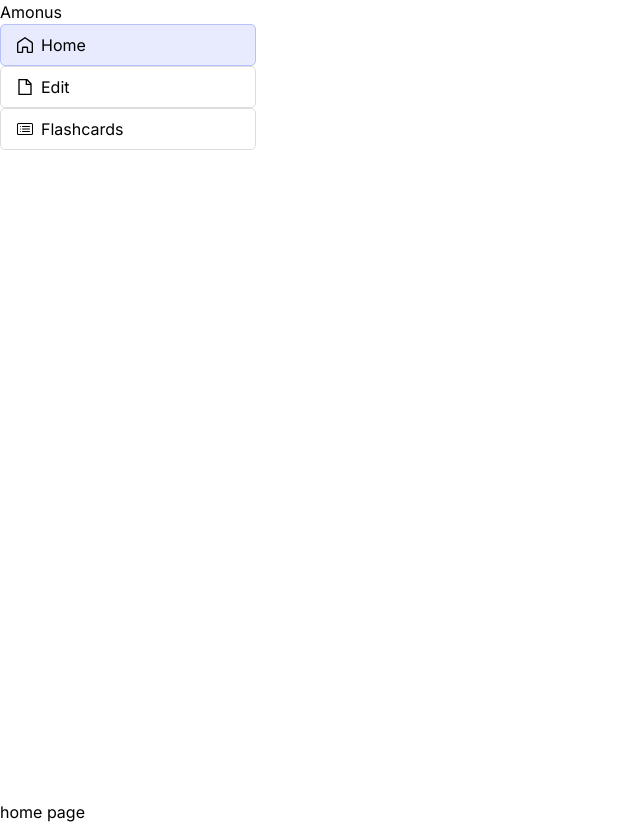
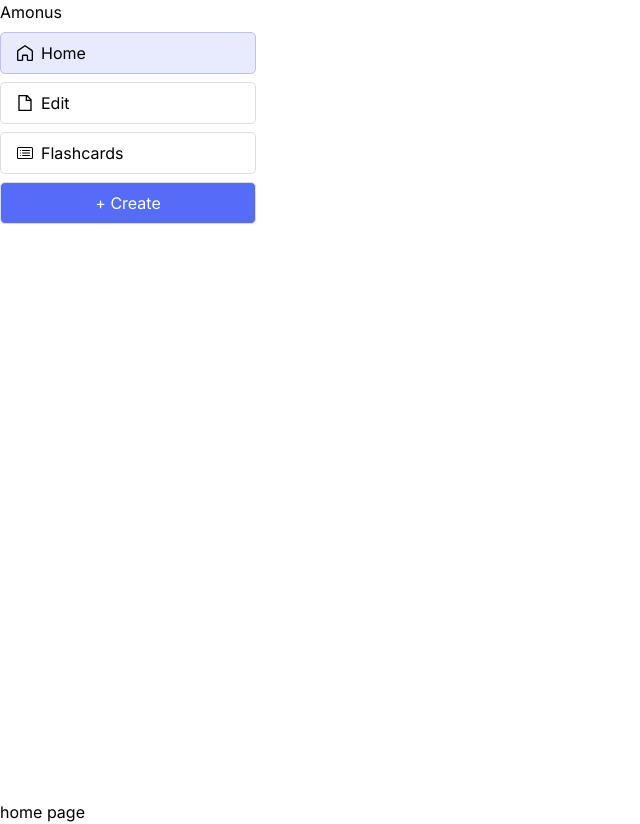
Before and after one commit to Yourself1011/memento, a React (Vite) app in the folder client/: page / in a window 1280 px wide. Shown: the whole page, without its empty margins (0-640 px from the left). Built offline with nearby package versions, Linux system fonts and the light colour scheme.

Commit message:
feat(front): static 'create' button

```diff
--- a/client/src/components/Sidebar/Sidebar.scss
+++ b/client/src/components/Sidebar/Sidebar.scss
@@ -1,10 +1,10 @@
 .sidebar {
   height: 100vh;
   position: sticky;
-  gap: 0.5rem;
   width: 20%;
 
   a {
+    margin-top: 0.5rem;
     display: flex;
     align-items: center;
     gap: 0.5rem;
@@ -23,3 +23,17 @@
     }
   }
 }
+.create {
+  margin-top: auto;
+  text-align: center;
+  width: 100%;
+  justify-content: center;
+  cursor: pointer;
+  transition: .3s ease;
+  color: white;
+  background-color: darken(#e8ebfe, 30%) !important;
+
+  &:hover {
+    background-color: darken(#e8ebfe, 25%) !important;
+  }
+}
--- a/client/src/components/Sidebar/Sidebar.tsx
+++ b/client/src/components/Sidebar/Sidebar.tsx
@@ -5,7 +5,8 @@ import './Sidebar.scss'
 
 function Sidebar() {
   return (
-    <div className="border-r-[#e7e7ef] p-6 border-r-2 flex flex-col sidebar">
+    <div className="border-r-[#e7e7ef] p-6 border-r-2 flex flex-col sidebar justify-between">
+      <div>
         <p className='font-bold text-2xl text-center'>Amonus</p>
         <NavLink to='/'>
           <GrHomeRounded/>
@@ -20,6 +21,11 @@ function Sidebar() {
           Flashcards
         </NavLink>
       </div>
+      <div>
+        <a className='create'>+ Create</a>
+      </div>
+
+    </div>
   );
 }
 
```
Lines whose indentation alone changed are shown as unchanged.
